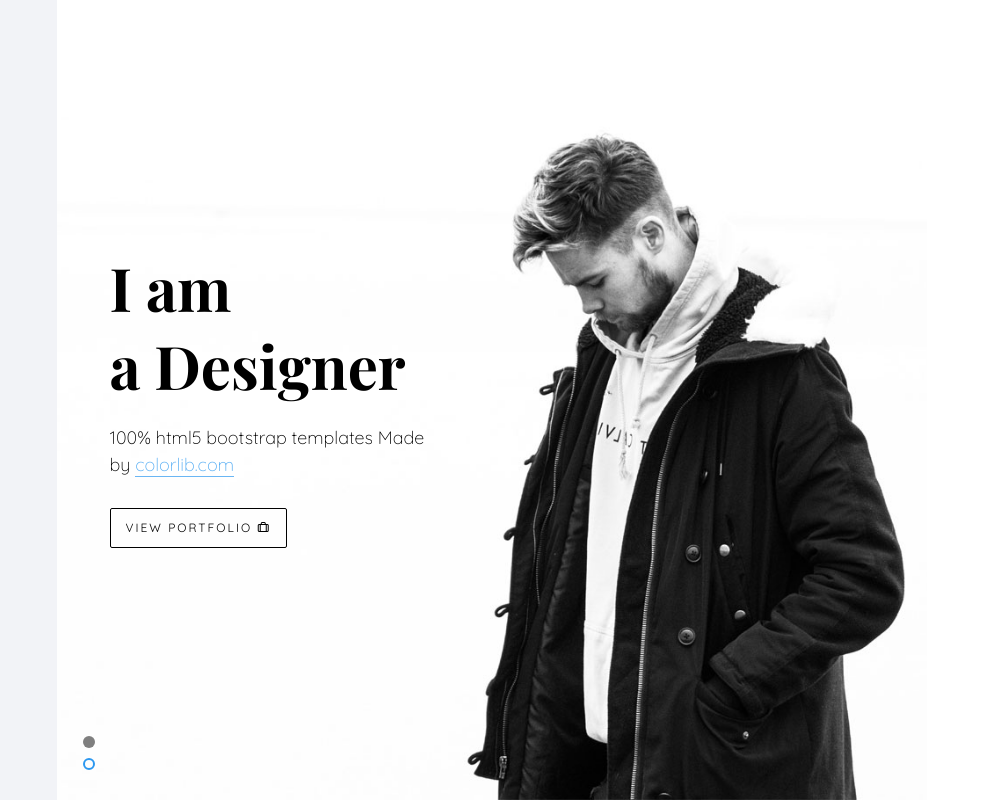
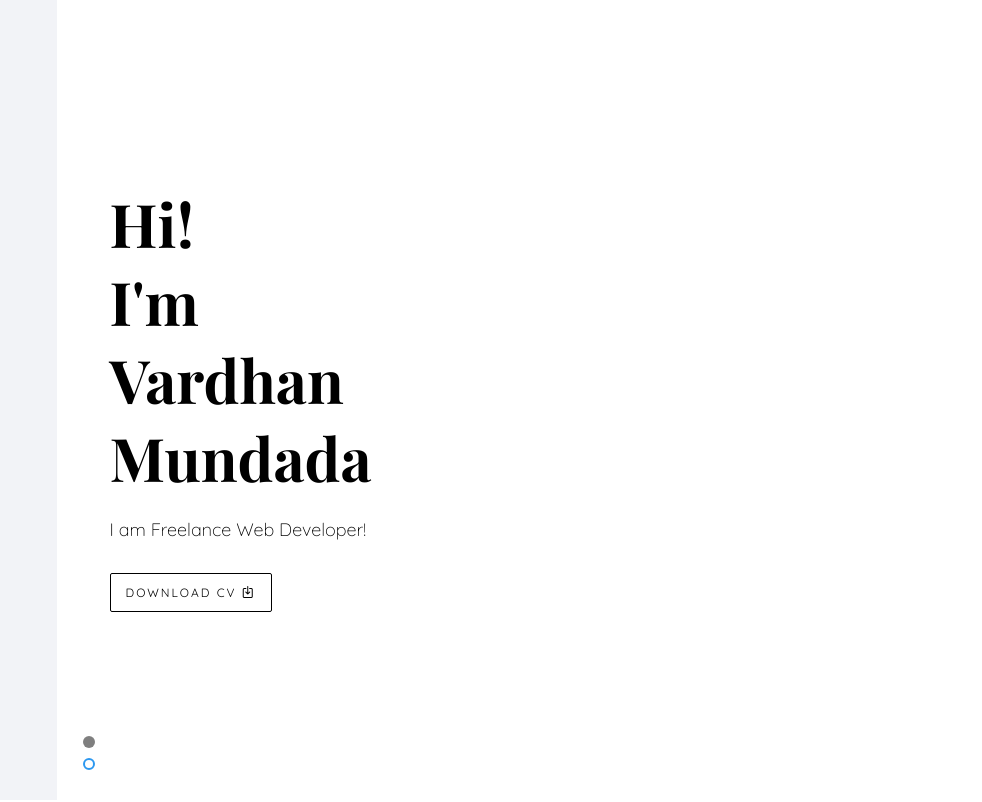
Before and after one commit to Vardhan-Mundada/portfolio, a plain HTML site: page index.html in a window 1280 px wide. Shown: the top 802 px of the page, 298-1280 px from the left. Drawn offline with nearby package versions, Linux system fonts and the light colour scheme; files whose address does not match are found by name; a web font is replaced by a local one.

Commit message:
Update index.html

```diff
--- a/index.html
+++ b/index.html
@@ -108,16 +108,16 @@
 					   		</div>
 				   		</div>
 				   	</li>
-				   	<li style="background-image: url(images/img_bg_2.jpg);">
+				   	<li style="background-color: rgba(255, 228, 196, 0);">
 				   		<div class="overlay"></div>
 				   		<div class="container-fluid">
 				   			<div class="row">
 					   			<div class="col-md-6 col-md-offset-3 col-md-pull-3 col-sm-12 col-xs-12 js-fullheight slider-text">
-					   				<div class="slider-text-inner">
+					   				<div class="slider-text-inner js-fullheight">
 					   					<div class="desc">
-						   					<h1>I am <br>a Designer</h1>
-												<h2>100% html5 bootstrap templates Made by <a href="https://colorlib.com/" target="_blank">colorlib.com</a></h2>
-												<p><a class="btn btn-primary btn-learn">View Portfolio <i class="icon-briefcase3"></i></a></p>
+						   					<h1>Hi! <br>I'm Vardhan Mundada</h1>
+						   					<h2>I am Freelance Web Developer!</h2>
+												<p><a class="btn btn-primary btn-learn">Download CV <i class="icon-download4"></i></a></p>
 											</div>
 					   				</div>
 					   			</div>
```
